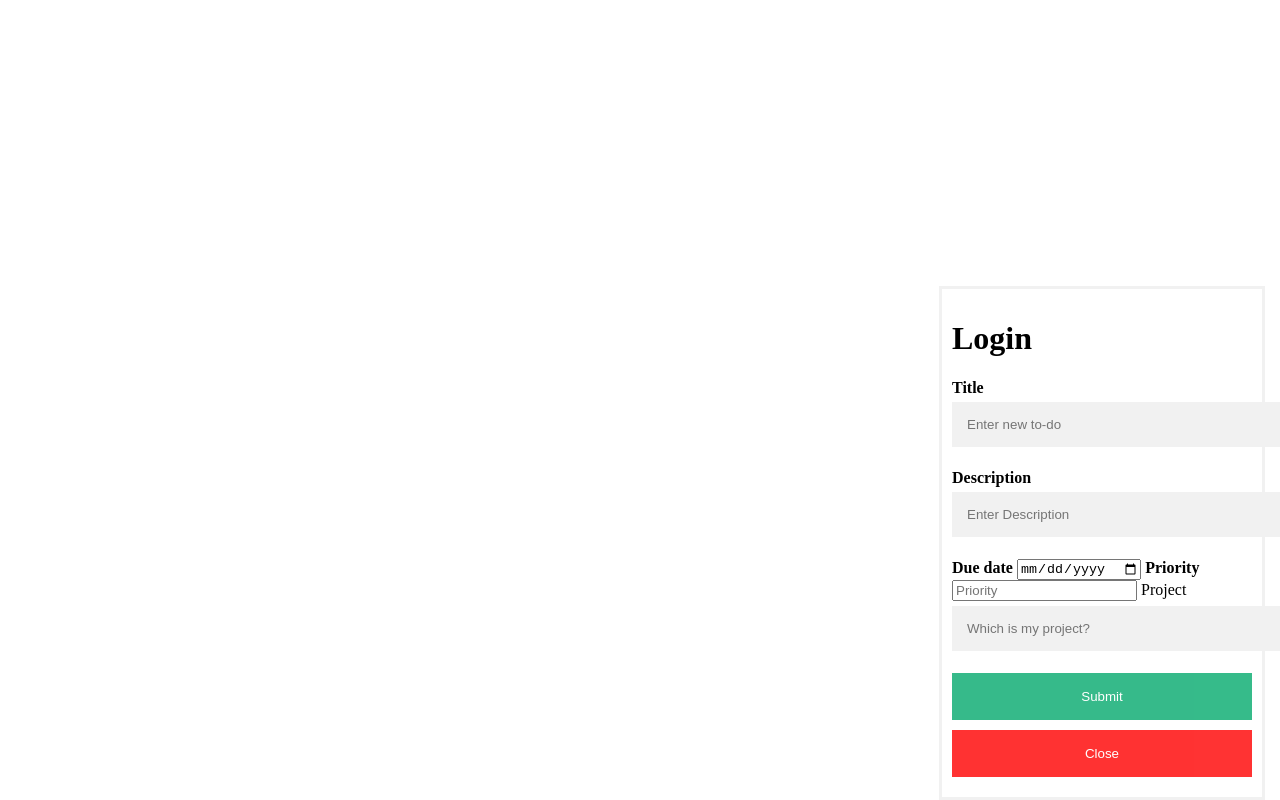
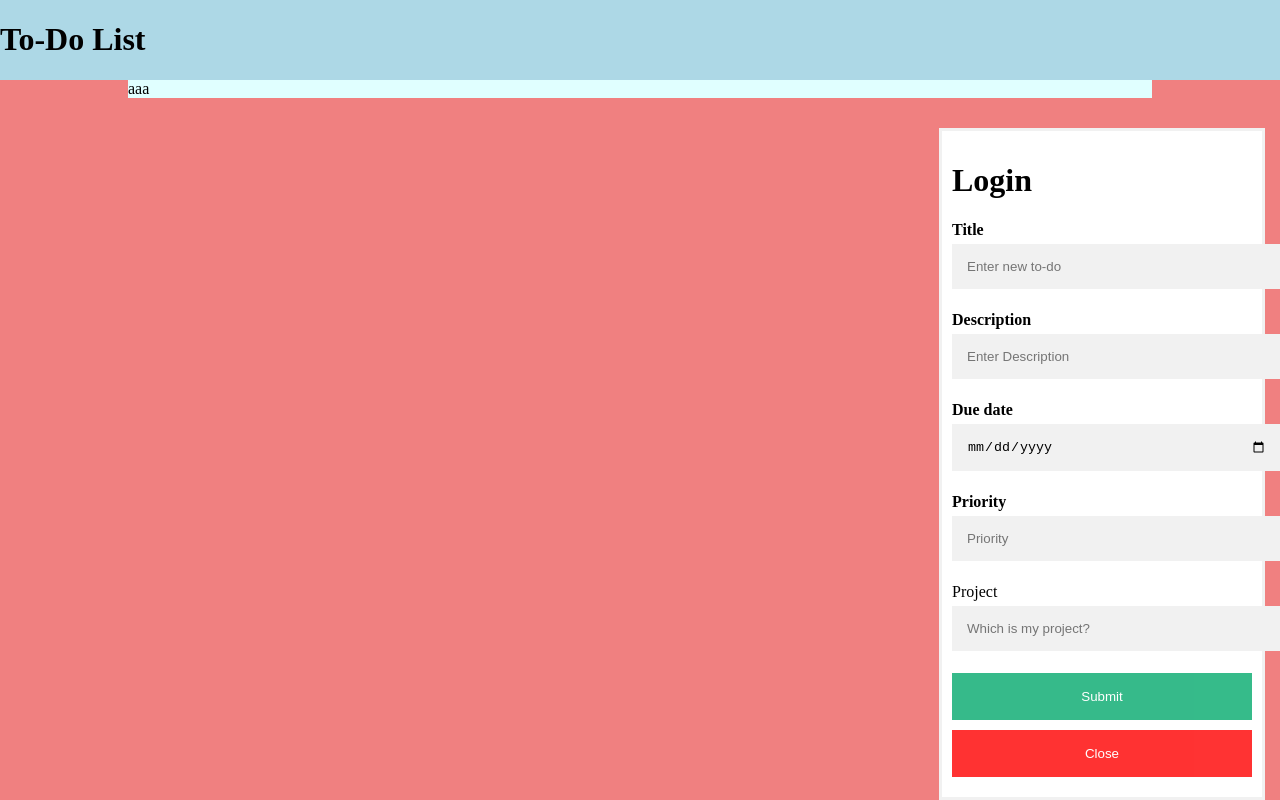
Before and after one commit to Otroletravaladna/to-do-list, a website built with webpack: page dist/index.html in a window 1280 px wide. Both pictures are taken after a click on the button "Make new To-Do". Built offline with nearby package versions, Linux system fonts and the light colour scheme.

Commit message:
Set basic layout

```diff
--- a/package.json
+++ b/package.json
@@ -24,5 +24,8 @@
     "style-loader": "^3.3.1",
     "webpack": "^5.75.0",
     "webpack-cli": "^5.0.1"
+  },
+  "dependencies": {
+    "date-fns": "^2.29.3"
   }
 }
--- a/src/data.js
+++ b/src/data.js
@@ -6,3 +6,51 @@ export const Todo = function() {
     this.project = document.querySelector("#project").value;
     this.check = false;
 }
+
+export let archive = JSON.parse(localStorage.getItem("todoList")) || [];
+
+export const addTodo = (() => {
+    const form = document.querySelector("form");
+
+    form.addEventListener("submit", (e) => {
+        e.preventDefault();
+        let newTodo = new Todo();
+        archive.push(newTodo);
+
+        localStorage.setItem("todoList", JSON.stringify(archive));
+    });
+
+
+})();
+
+console.table(archive);
+
+// for (let item of data.archive) {
+//     console.log(Object.values(indexOf(item)));
+//     // Object.values(item).forEach((e) => {
+//     //     console.log(e);
+//     // })
+// }
+
+// data.archive.forEach(item => {
+//     //crear contenedor de projectos
+//     //identificar el contenedor asignandole el item.project como clase.
+//     console.log(item.project)
+//     Object.values(item).forEach(e => {
+//         //crear y distribuir propiedades en ui.
+//         // console.log(e);
+//     });
+// });
+
+export function ProjectRow() {
+
+    let projects = [];
+
+    archive.forEach(e => {
+        if (project.includes(e.project) === false){
+            projects.push(e.project);
+        }
+    });
+
+    console.log(projects);
+}
--- a/src/index.js
+++ b/src/index.js
@@ -1,7 +1,6 @@
 import "./style.css";
-import { Todo } from "./data.js";
+import * as data from "./data.js";
 
-const form = document.querySelector("form");
 const popUpNote = (() => {
     document.querySelector(".open-button").addEventListener("click", () => {
         document.getElementById("myForm").style.display = "block";
@@ -13,14 +12,14 @@ const popUpNote = (() => {
 
 })();
 
-form.addEventListener("submit", (e) => {
-    e.preventDefault();
-    let newTodo = new Todo();
-    archive.push(newTodo);
 
-    localStorage.setItem("todoList", JSON.stringify(archive));
-});
+export const ProjectRow = (() =>  {
 
-let archive = JSON.parse(localStorage.getItem("todoList")) || [];
+    let projects = [];
 
-console.table(archive);
+    data.archive.forEach(e => {
+        if (projects.includes(e.project) == false){ projects.push(e.project) };
+    });
+
+    console.log(projects);
+})();
--- a/src/style.css
+++ b/src/style.css
@@ -1,3 +1,25 @@
+body{
+  margin: 0;
+
+  display: grid;
+  grid-template-columns: 1fr 8fr 1fr;
+
+  background: lightcoral;
+}
+
+header {
+  grid-area: 1 / 1 / 2 / 4;
+
+  background: lightblue;
+}
+
+.container {
+  grid-area: 2 / 2 / 3 / 3;
+  height: 100%;
+
+  background: lightcyan;
+}
+
 
 
 /* Button used to open the contact form - fixed at the bottom of the page */
@@ -32,7 +54,9 @@
 }
 
 /* Full-width input fields */
-.form-container input[type=text], .form-container input[type=password] {
+.form-container input[type=text],
+.form-container input[type=password],
+.form-container input[type=date] {
   width: 100%;
   padding: 15px;
   margin: 5px 0 22px 0;
@@ -41,7 +65,9 @@
 }
 
 /* When the inputs get focus, do something */
-.form-container input[type=text]:focus, .form-container input[type=password]:focus {
+.form-container input[type=text]:focus,
+ .form-container input[type=password]:focus,
+ .form-container input[type=date]:focus{
   background-color: #ddd;
   outline: none;
 }
--- a/src/ui.js
+++ b/src/ui.js
@@ -0,0 +1,12 @@
+import * as data from "./data.js"
+
+export const ProjectRow = (() =>  {
+
+    let projects = [];
+
+    data.archive.forEach(e => {
+        if (projects.includes(e.project) == false){ projects.push(e.project) };
+    });
+
+    console.log(projects);
+})();
```
Also changed, not shown: dist/index.html, dist/main.js, 1 other file.
